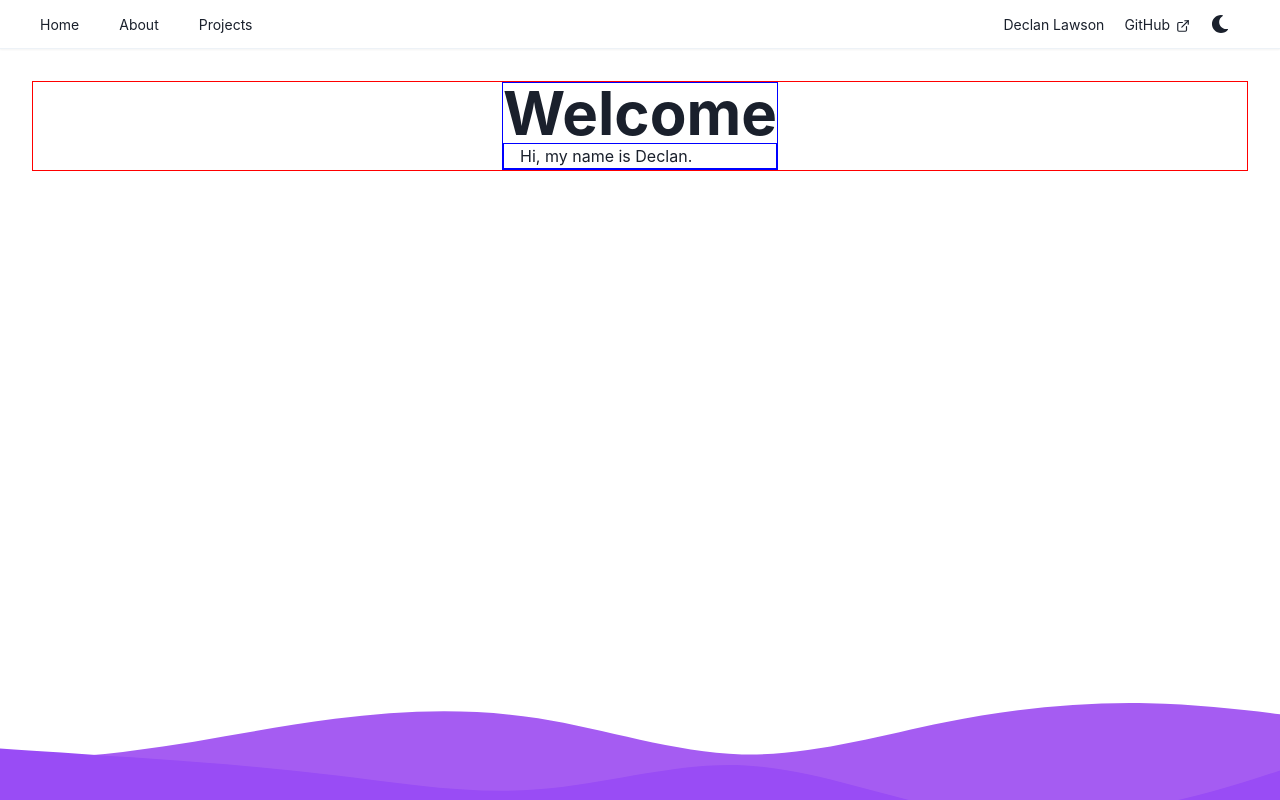
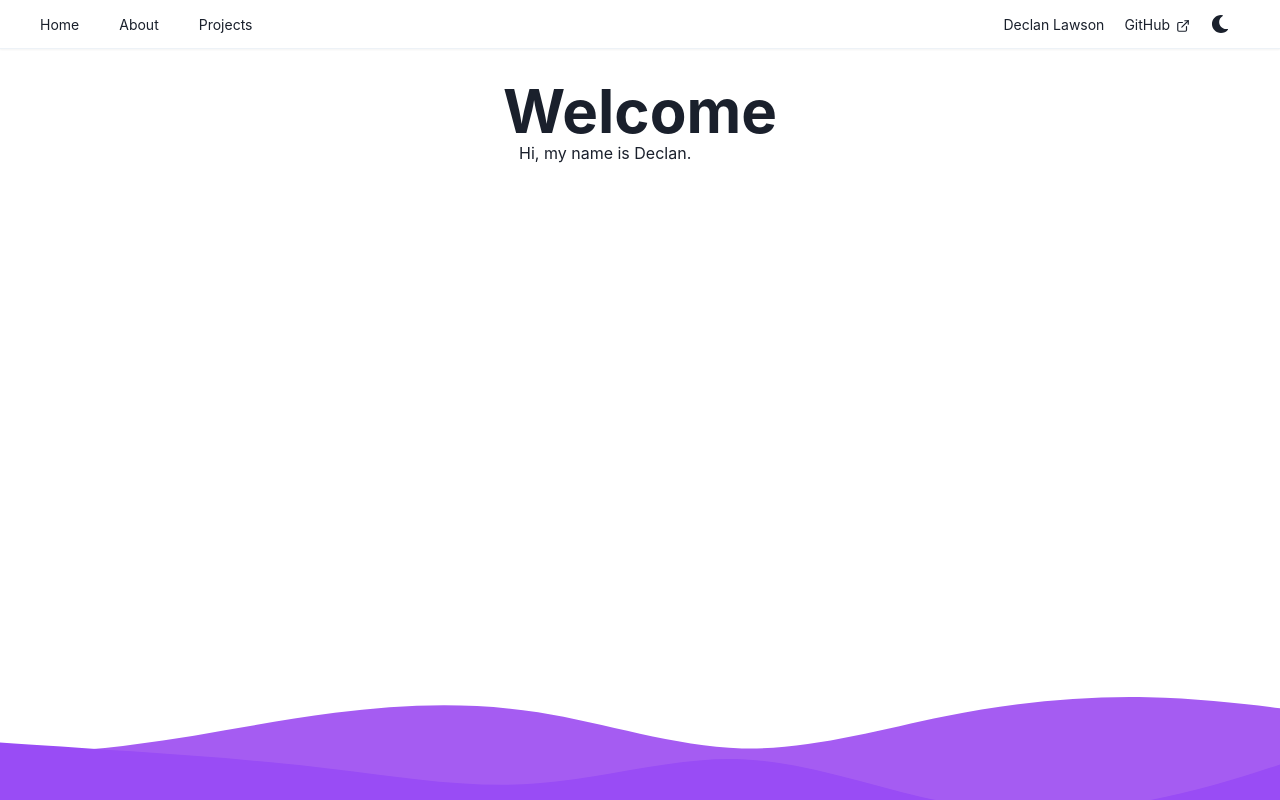
Before and after one commit to declanl2/React-Profile, a React (Create React App) app: page / in a window 1280 px wide. Shown: the top 800 px of the page. Built offline with nearby package versions, Linux system fonts and the light colour scheme.

Commit message:
Update Home.tsx

```diff
--- a/src/pages/Home.tsx
+++ b/src/pages/Home.tsx
@@ -7,15 +7,12 @@ export const Home: FunctionComponent = (): ReactElement => {
 			alignItems="center"
 			flexDirection="column"
 			flexGrow="1"
-			border="1px solid red"
 			justifyContent="space-between"
 		>
 			<Box />
-			<Box border="1px solid blue">
+			<Box>
 				<Heading size="3xl">Welcome</Heading>
-				<Container border="1px solid blue">
-					Hi, my name is Declan.
-				</Container>
+				<Container>Hi, my name is Declan.</Container>
 			</Box>
 
 			<Box />
```
